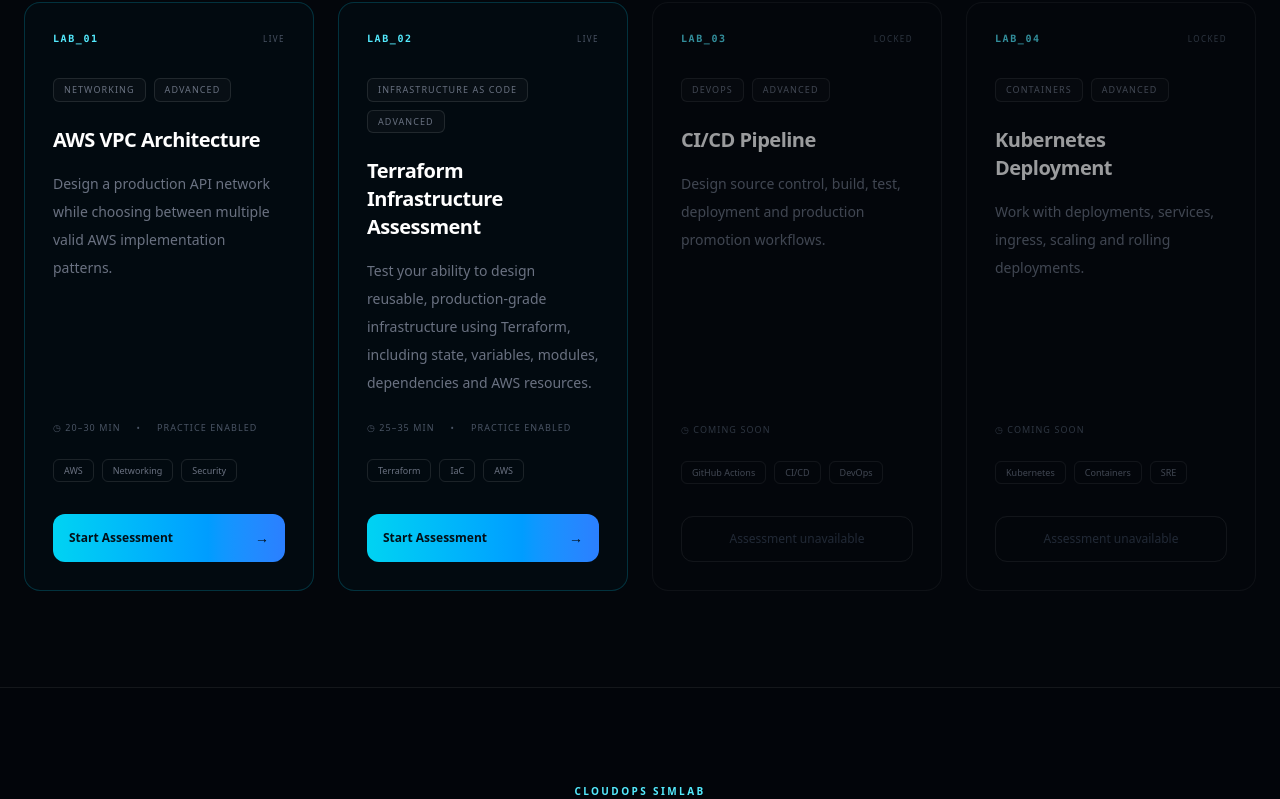
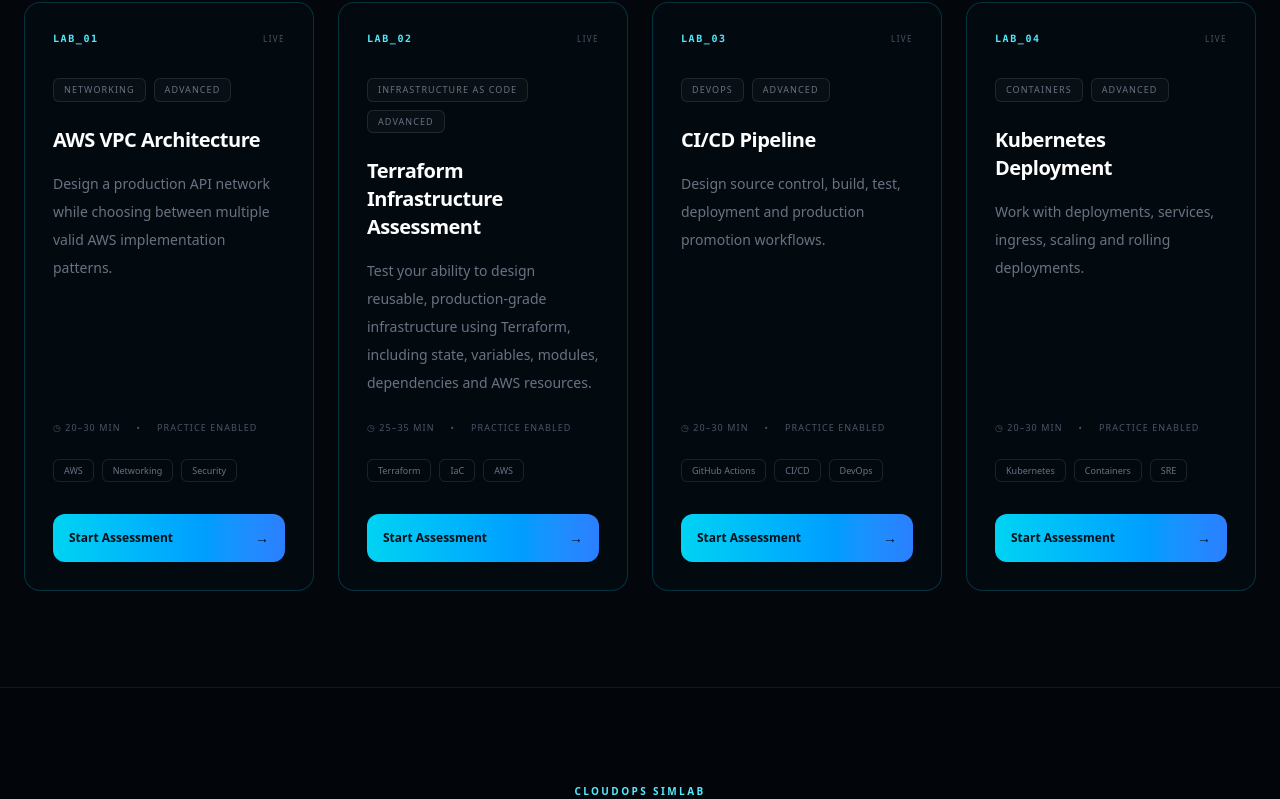
Before and after one commit to simransangha144/cloudops-simlab, a Next.js app: page / in a window 1280 px wide. Shown: the part 1907-2706 px from the top of the page. Built offline with nearby package versions, Linux system fonts and the light colour scheme.

Commit message:
Add Terraform assessment to main page

```diff
--- a/app/page.tsx
+++ b/app/page.tsx
@@ -42,24 +42,24 @@
     title: "CI/CD Pipeline",
     category: "DEVOPS",
     difficulty: "ADVANCED",
-    time: "Coming soon",
+    time: "20–30 min",
     description:
       "Design source control, build, test, deployment and production promotion workflows.",
     tags: ["GitHub Actions", "CI/CD", "DevOps"],
-    href: "#",
-    available: false,
+    href: "/labs/cicd",
+    available: true,
   },
   {
     number: "04",
     title: "Kubernetes Deployment",
     category: "CONTAINERS",
     difficulty: "ADVANCED",
-    time: "Coming soon",
+    time: "20–30 min",
     description:
       "Work with deployments, services, ingress, scaling and rolling deployments.",
     tags: ["Kubernetes", "Containers", "SRE"],
-    href: "#",
-    available: false,
+    href: "/labs/kubernetes",
+    available: true,
   },
 ];
 
```
